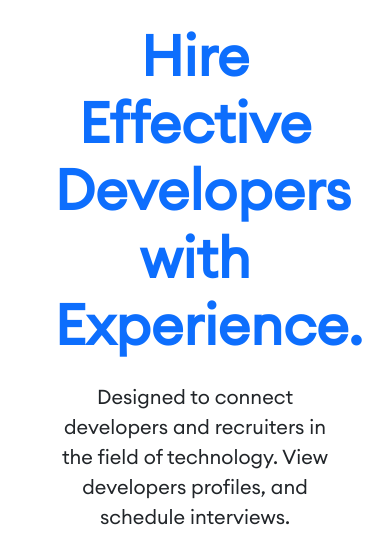
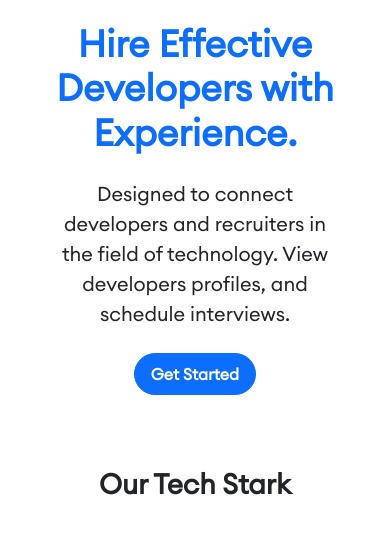
Before and after one commit to chuboy-cpu/MekusRecruit, a plain HTML site: page index.html in a window 390 px wide. Shown: the part 374-909 px from the top of the page. Drawn offline with nearby package versions, Linux system fonts and the light colour scheme.

Commit message:
responsive header for hero section

```diff
--- a/css/mekus.css
+++ b/css/mekus.css
@@ -50,3 +50,15 @@ div.text-width{width: 10em;}
 li{
     list-style: none;
 }
+
+@media screen and (max-width: 786px) {
+    .fs-60{
+        font-size: 45px;
+    }
+}
+
+@media screen and (max-width: 400px) {
+    .fs-60{
+        font-size: 37px;
+    }
+}
--- a/index.html
+++ b/index.html
@@ -54,7 +54,7 @@
 
                         <div class="col-lg-6 col-10 text-center text-md-start mt-4 mt-lg-0">
 
-                            <h1 class="text-primary text-center text-lg-start fw-bold fs-60">
+                            <h1 class="text-primary text-center text-md-center text-lg-start fw-bold fs-60">
                                 Hire Effective Developers with Experience.
                             </h1>
                             <p class="mt-4 hero text-center text-lg-start">
```
